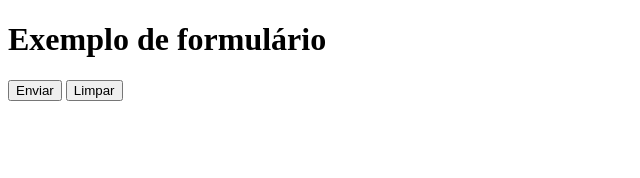
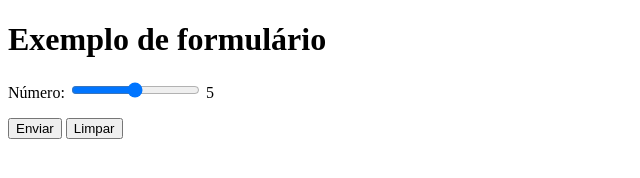
Before and after one commit to OlivFre/HTML5-e-CSS3, a plain HTML site: page Exercicios/Ex025/form009.html in a window 1280 px wide. Shown: the whole page, without its empty margins (0-640 px from the left). Drawn offline with Linux system fonts and the light colour scheme.

Commit message:
Conclui o form009

```diff
--- a/Exercicios/Ex025/form009.html
+++ b/Exercicios/Ex025/form009.html
@@ -10,7 +10,9 @@
     <form action="" method="get" autocomplete="on">
 
         <p>
-            <label for=""></label>
+            <label for="inum">Número:</label>
+            <input type="range" name="num" id="inum" min="0" max="10" value="5" oninput="ival.innerHTML = Number(inum.value)">
+            <output id="ival">5</output>
         </p>
 
         <p>
```
